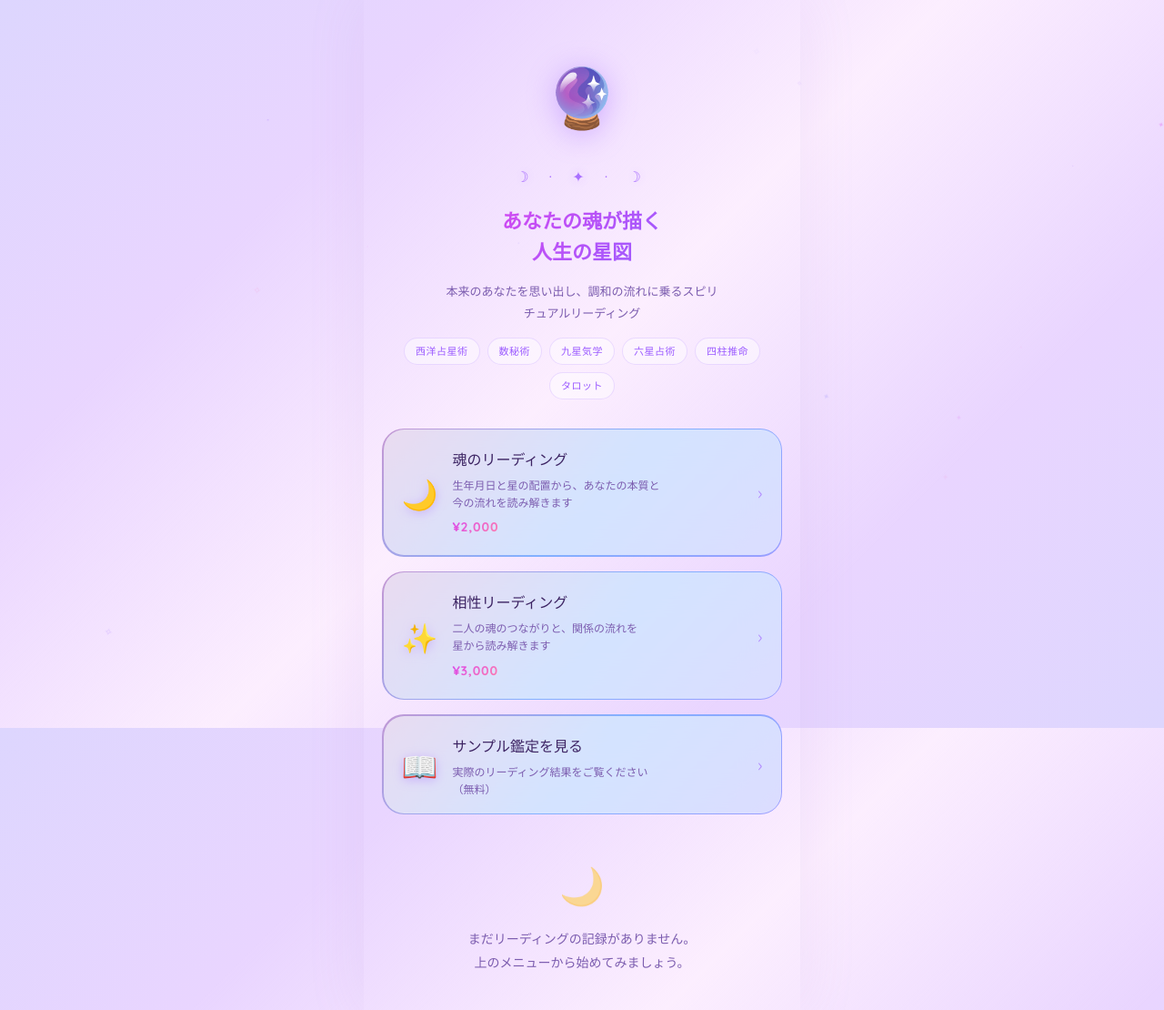
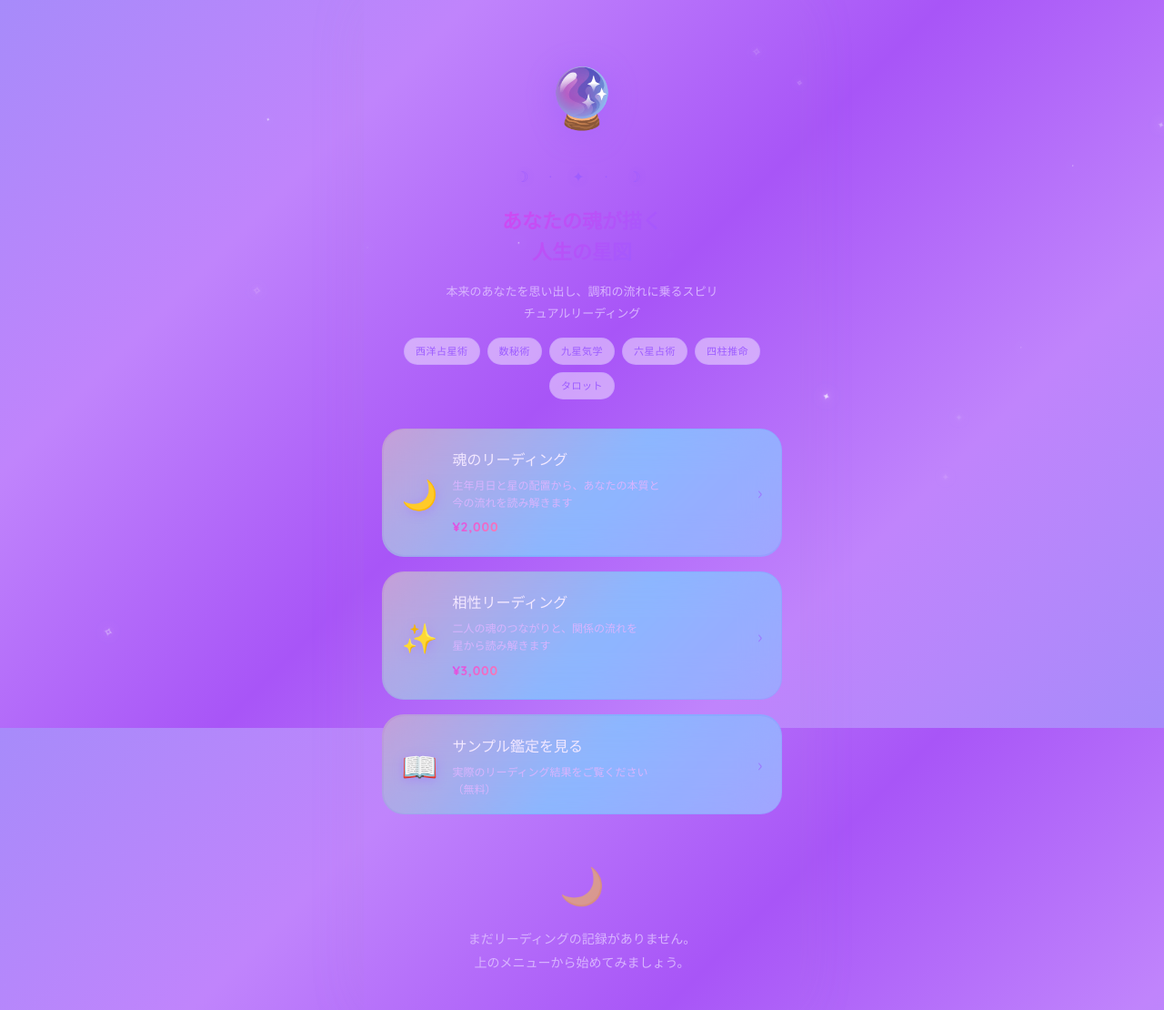
Before and after one commit to yuna-metisbel/fortune-reading-app, a FastAPI app: page / in a window 1280 px wide. Shown: the whole page at 91% size. Run offline with FastAPI, Linux system fonts and the light colour scheme; data that the repository does not hold is empty; some web fonts are replaced.

Commit message:
feat: darker purple background with brighter white sparkles
Background gradient deepened to vivid purple (#A78BFA → #A855F7).
Sparkles changed to white with glow text-shadow for visibility.
Glass/card backgrounds, form inputs, buttons adjusted for dark theme.
Text colors switched to light (#F3E8FF, #D8B4FE).

Co-Authored-By: Claude Opus 4.6 (1M context) <noreply@anthropic.com>

```diff
--- a/app/static/css/style.css
+++ b/app/static/css/style.css
@@ -8,11 +8,11 @@
   --main-vivid:   #9C5CFF;
   --accent:       #FF80AB;
   --glow:         #D946EF;
-  --text:         #3D2463;
-  --text-light:   #7C5DAF;
+  --text:         #F3E8FF;
+  --text-light:   #D8B4FE;
   --white:        #FFFFFF;
-  --glass-bg:     rgba(255, 255, 255, 0.55);
-  --glass-border: rgba(179, 136, 255, 0.3);
+  --glass-bg:     rgba(255, 255, 255, 0.1);
+  --glass-border: rgba(255, 255, 255, 0.2);
 
   --shadow-soft:  0 4px 24px rgba(156, 92, 255, 0.15);
   --shadow-card:  0 8px 32px rgba(156, 92, 255, 0.18);
@@ -49,7 +49,7 @@ body {
   font-size: 15px;
   line-height: 1.8;
   color: var(--text);
-  background: linear-gradient(135deg, #DDD6FE 0%, #E9D5FF 25%, #F0ABFC33 50%, #E9D5FF 75%, #DDD6FE 100%);
+  background: linear-gradient(135deg, #A78BFA 0%, #C084FC 25%, #A855F7 50%, #C084FC 75%, #A78BFA 100%);
   background-size: 400% 400%;
   animation: bg-shift 12s ease-in-out infinite;
   background-attachment: fixed;
@@ -96,15 +96,16 @@ img, svg {
 
 .sparkle-star {
   position: absolute;
-  color: rgba(179, 136, 255, 0.6);
+  color: rgba(255, 255, 255, 0.8);
   font-size: 12px;
   animation: twinkle ease-in-out infinite;
   pointer-events: none;
+  text-shadow: 0 0 8px rgba(255, 255, 255, 0.6), 0 0 16px rgba(200, 162, 224, 0.4);
 }
 
 @keyframes twinkle {
   0%, 100% { opacity: 0; transform: scale(0.5) rotate(0deg); }
-  50% { opacity: 1; transform: scale(1) rotate(20deg); }
+  50% { opacity: 1; transform: scale(1.2) rotate(20deg); }
 }
 
 /* ── Glass Card ── */
@@ -135,7 +136,7 @@ img, svg {
   animation: border-glow 4s ease-in-out infinite;
 }
 .glow-card-inner {
-  background: rgba(255, 255, 255, 0.65);
+  background: rgba(255, 255, 255, 0.08);
   backdrop-filter: blur(20px);
   -webkit-backdrop-filter: blur(20px);
   border-radius: calc(var(--radius-lg) - 1.5px);
@@ -187,7 +188,7 @@ img, svg {
 }
 
 .btn-secondary {
-  background: rgba(255, 255, 255, 0.6);
+  background: rgba(255, 255, 255, 0.1);
   border: 1px solid var(--glass-border);
   color: var(--text);
   backdrop-filter: blur(8px);
@@ -195,7 +196,7 @@ img, svg {
 }
 
 .btn-secondary:hover:not(:disabled) {
-  background: rgba(255, 255, 255, 0.8);
+  background: rgba(255, 255, 255, 0.2);
   color: var(--text);
   border-color: var(--main);
   transform: translateY(-1px);
@@ -229,7 +230,7 @@ img, svg {
   font-weight: 300;
   font-size: 15px;
   color: var(--text);
-  background: rgba(255, 255, 255, 0.7);
+  background: rgba(255, 255, 255, 0.08);
   border: 1.5px solid var(--glass-border);
   border-radius: var(--radius-md);
   outline: none;
@@ -240,7 +241,7 @@ img, svg {
 
 .form-group input::placeholder,
 .form-group textarea::placeholder {
-  color: var(--glass-border);
+  color: rgba(255, 255, 255, 0.35);
   font-weight: 300;
 }
 
@@ -248,7 +249,7 @@ img, svg {
 .form-group select:focus,
 .form-group textarea:focus {
   border-color: var(--main);
-  background: rgba(255, 255, 255, 0.9);
+  background: rgba(255, 255, 255, 0.15);
   box-shadow: 0 0 0 3px rgba(179, 136, 255, 0.18), 0 2px 8px rgba(179, 136, 255, 0.12);
 }
 
--- a/app/templates/base.html
+++ b/app/templates/base.html
@@ -19,7 +19,7 @@
 (function() {
   var c = document.getElementById('sparkles');
   var chars = ['✦', '✧', '·'];
-  var colors = ['rgba(179,136,255,0.55)','rgba(244,114,182,0.45)','rgba(217,70,239,0.4)','rgba(196,181,253,0.5)'];
+  var colors = ['rgba(255,255,255,0.85)','rgba(255,220,255,0.75)','rgba(220,200,255,0.8)','rgba(255,255,255,0.7)'];
   for (var i = 0; i < 18; i++) {
     var s = document.createElement('span');
     s.className = 'sparkle-star';
```
